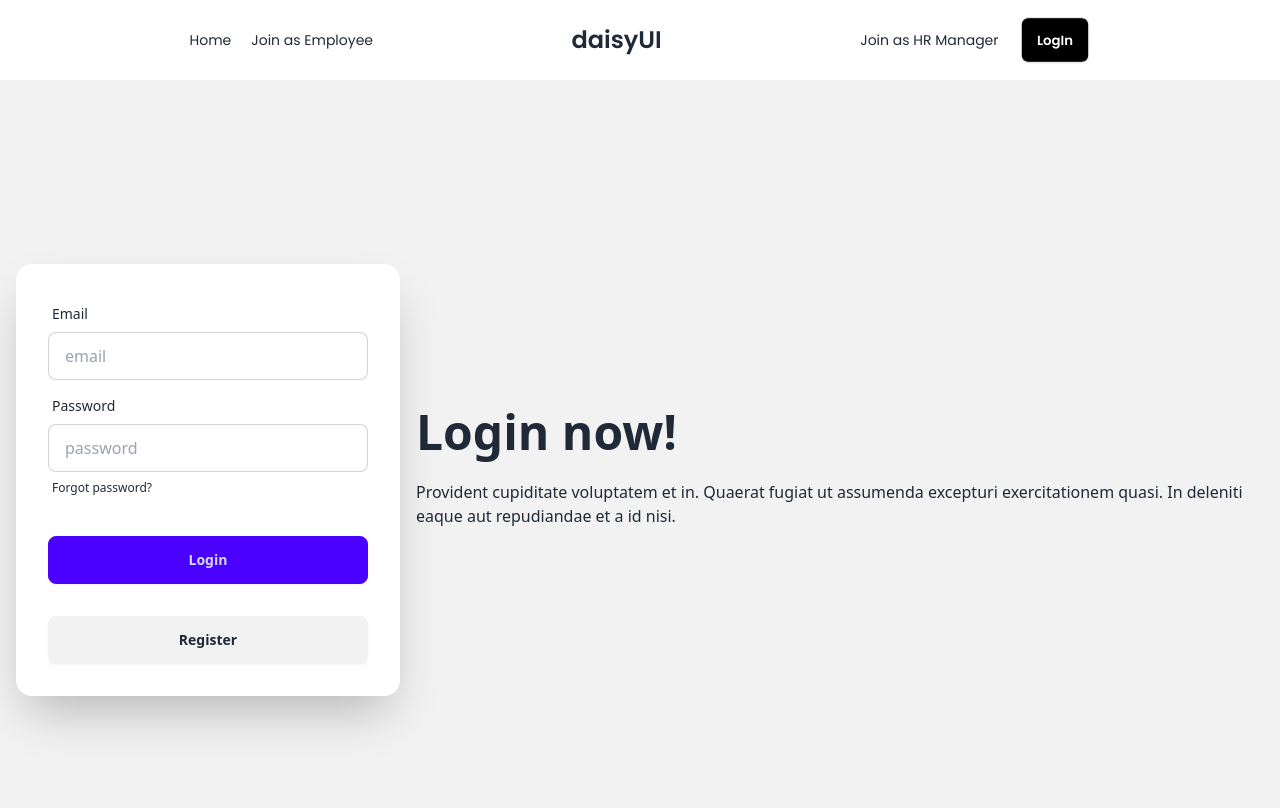
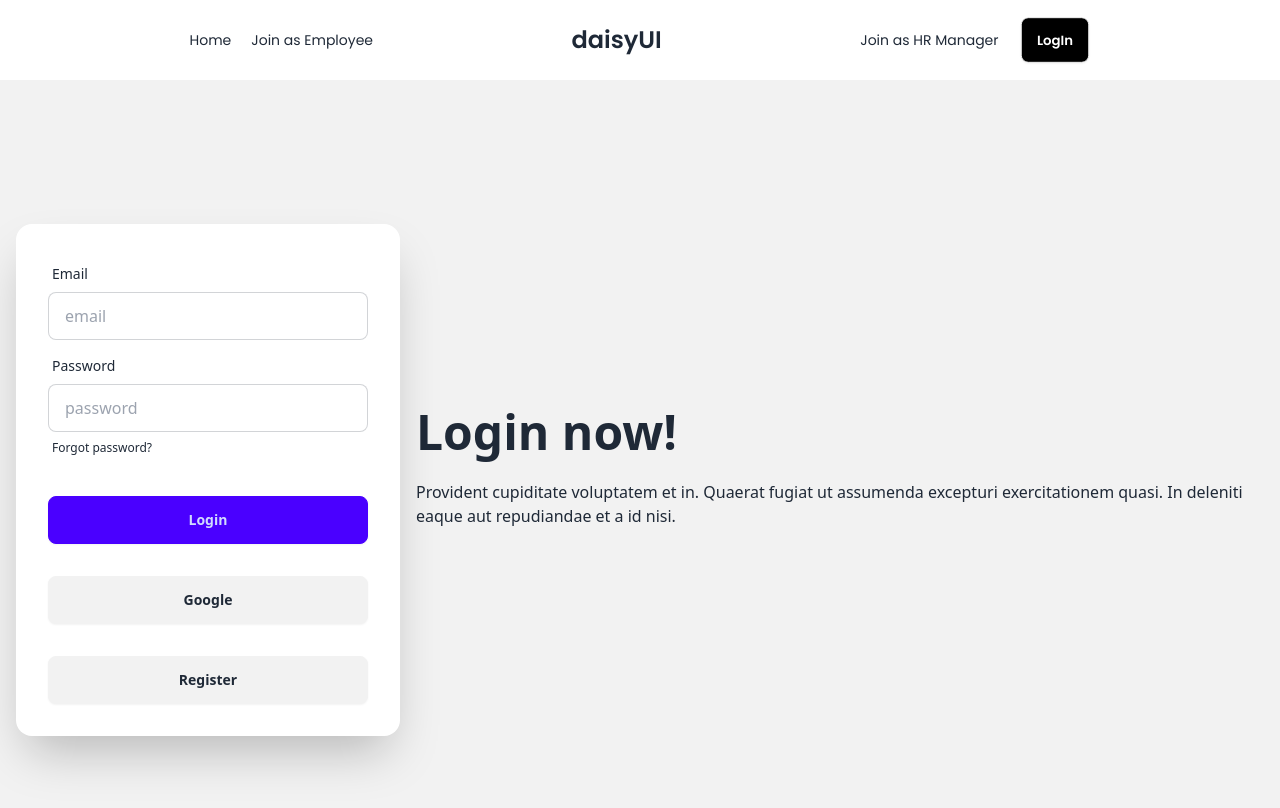
Before and after one commit to MILON-2377/assetManagement-client-site, a React (Vite) app: page /login in a window 1280 px wide. Shown: the top 808 px of the page. Built offline with nearby package versions, Linux system fonts and the light colour scheme.

Commit message:
added google login functionality

```diff
--- a/src/AuthProvider/AuthProvider.jsx
+++ b/src/AuthProvider/AuthProvider.jsx
@@ -1,4 +1,4 @@
-import { createUserWithEmailAndPassword, signInWithEmailAndPassword } from "firebase/auth";
+import { GoogleAuthProvider, createUserWithEmailAndPassword, signInWithEmailAndPassword, signInWithPopup } from "firebase/auth";
 import { createContext } from "react";
 import auth from "../FirebaseAuth/Firebase.Config";
 
@@ -18,7 +18,14 @@ const AuthProvider = ({children}) => {
         return signInWithEmailAndPassword(auth, email, password);
     }
 
-    const authInfo = {userRegister, userLogIn}
+
+    // social login
+    const googleProvider = new GoogleAuthProvider();
+    const googleLogIn = () => {
+        return signInWithPopup(auth, googleProvider);
+    }
+
+    const authInfo = {userRegister, userLogIn, googleLogIn}
 
     return (
         <authContext.Provider value={authInfo}>
--- a/src/Layouts/LogInPage/LogIn.jsx
+++ b/src/Layouts/LogInPage/LogIn.jsx
@@ -5,7 +5,7 @@ import Swal from "sweetalert2";
 
 const LogIn = () => {
 
-    const {userLogIn} = useAuthProvider();
+    const {userLogIn, googleLogIn} = useAuthProvider();
 
     const{register, handleSubmit} = useForm();
 
@@ -20,6 +20,17 @@ const LogIn = () => {
                 text: "Welcome to our site!",
                 icon: "success"
               });
+        })
+        .catch(error => {
+            console.log(error);
+        })
+    }
+
+    // login with google
+    const handleGoogleLogIn = () => {
+        googleLogIn()
+        .then(res => {
+            console.log(res);
         })
         .catch(error => {
             console.log(error);
@@ -75,6 +86,9 @@ const LogIn = () => {
               <button className="btn btn-primary">Login</button>
             </div>
             <div className="form-control mt-6">
+              <button onClick={handleGoogleLogIn} className="btn ">Google</button>
+            </div>
+            <div className="form-control mt-6">
                 <Link to='/register' className="btn">Register</Link>
             </div>
           </form>
```
